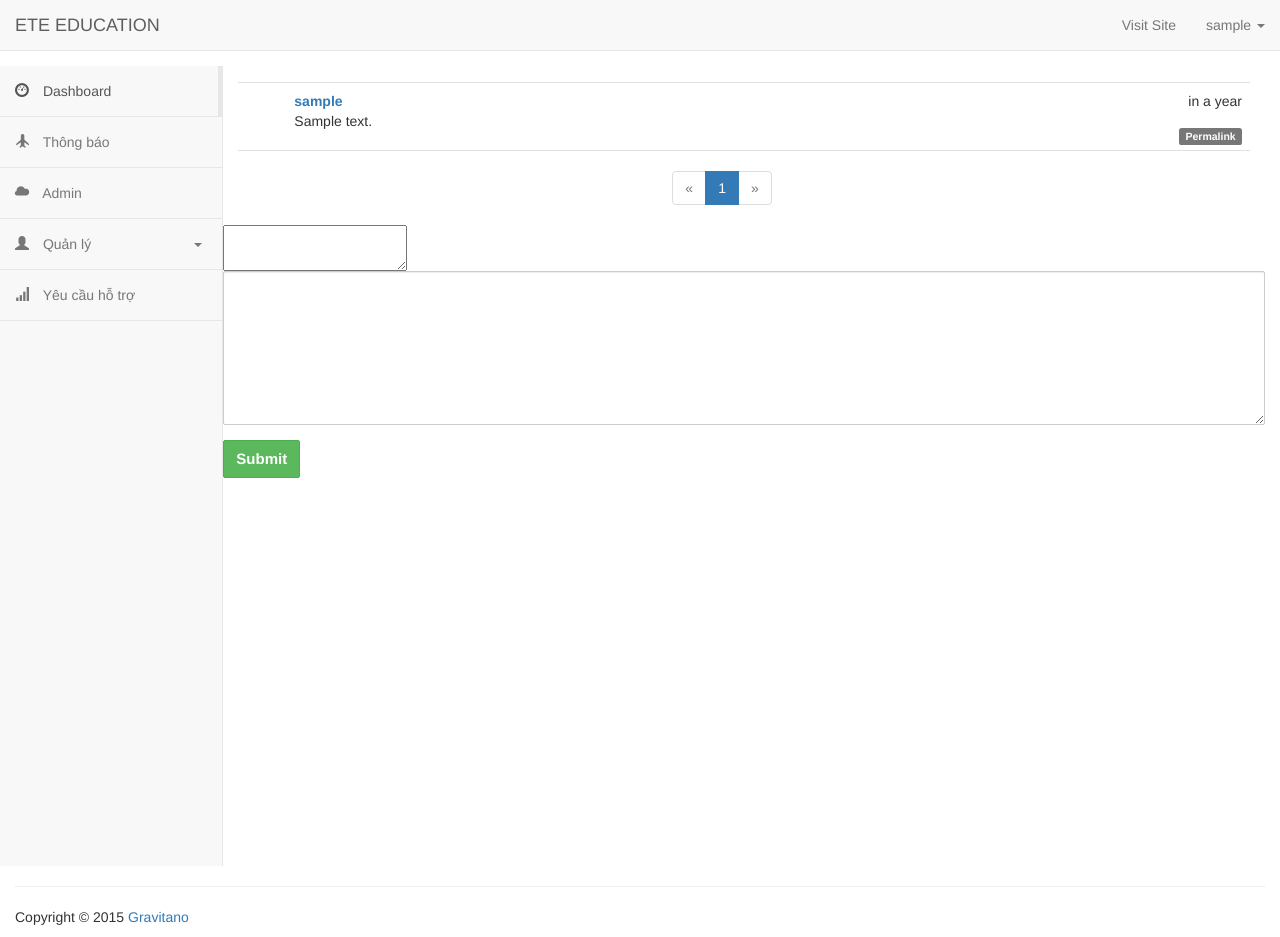
After one commit to MrVu/School-Management, a Flask app: page /admin/posts in a window 1280 px wide. The commit adds this page. Run offline with Flask 2, Linux system fonts and the light colour scheme; a user stored in the database is signed in; tables that the repository leaves empty hold one stand-in row (values such as "Sample post"); some libraries are stand-ins or nearby versions.

Commit message:
add posts

```diff
--- a/app/main/forms.py
+++ b/app/main/forms.py
@@ -1,25 +1,36 @@
 from flask_wtf import FlaskForm
-from wtforms import StringField, SubmitField, PasswordField, BooleanField
+from wtforms import StringField, SubmitField, PasswordField, BooleanField, TextAreaField
+from flask_pagedown.fields import PageDownField
 from wtforms.validators import Required
+
 
 class SubjectsAdd(FlaskForm):
     subject_name = StringField('Subject Name', validators=[Required()])
     submit = SubmitField('Add Subject')
 
+
 class StudentForm(FlaskForm):
     name = StringField('Student name')
-    phone_number= StringField('Phone number')
+    phone_number = StringField('Phone number')
     address = StringField('Address')
     pay_day = StringField('dd-mm-yy')
     submit = SubmitField('Add')
 
+
 class AttendanceClass(FlaskForm):
     submit = SubmitField('Choose class')
+
 
 class AttendanceForm(FlaskForm):
     absent = BooleanField('Absent')
     submit = SubmitField('Add')
 
+
 class AttendanceQuery(FlaskForm):
     date = StringField('Date')
-    submit= SubmitField('Search')
+    submit = SubmitField('Search')
+
+
+class PostForm(FlaskForm):
+    body = PageDownField('Enter your post')
+    submit = SubmitField('Submit')
--- a/app/main/views.py
+++ b/app/main/views.py
@@ -1,8 +1,8 @@
-from flask import render_template, session, redirect, url_for, request, sessions, flash
+from flask import render_template, session, redirect, url_for, request, sessions, flash, current_app
 from flask_login import login_required, logout_user, login_user, current_user
-from .forms import SubjectsAdd, StudentForm, AttendanceClass, AttendanceForm, AttendanceQuery
+from .forms import SubjectsAdd, StudentForm, AttendanceClass, AttendanceForm, AttendanceQuery, PostForm
 from . import main
-from app.models import Subject, User, Student, Attendance
+from app.models import Subject, User, Student, Attendance, Post
 from app import db
 from datetime import datetime
 
@@ -125,14 +125,15 @@ def editStudent(id):
     if student_form.validate_on_submit():
         subject = Subject.query.filter_by(name=request.form.get('subject')).first()
         student.name = student_form.name.data
-        student.pay_day= student_form.pay_day.data
+        student.pay_day = student_form.pay_day.data
         student.phone_number = student_form.phone_number.data
         student.address = student_form.address.data
         student.subject = subject
         db.session.add(student)
         db.session.commit()
         return redirect(url_for('main.getStudents'))
-    student_form.pay_day.data=student.pay_day
+    student_form.pay_day.data = student.pay_day
+    print(student.pay_day)
     student_form.name.data = student.name
     student_form.phone_number.data = student.phone_number
     student_form.address.data = student.address
@@ -142,6 +143,7 @@ def editStudent(id):
 # ----- END STUDENTS VIEWS -----#
 
 # ----- ATTENDANCE VIEWS -----#
+# Need some more view to count student's attendance
 @main.route('/admin/newattendance', methods=['GET', 'POST'])
 @login_required
 def newAttendance():
@@ -190,9 +192,36 @@ def attendanceQuery():
 def getAttendance(id, raw_date):
     date_plit = raw_date.split('-')
     date_query = datetime(year=int(date_plit[2]), month=int(date_plit[1]), day=int(date_plit[0]))
-    print(date_query)
     attendances = Attendance.query.filter(Attendance.subject_id == id, Attendance.date == date_query).all()
-    print(attendances)
     return render_template('admin/attendances.html', attendances=attendances)
 
+
 # ----- END ATTENDANCE VIEWS -----#
+
+# ----- START POST VIEWS -----#
+def newPost():
+    pass
+
+@main.route('/admin/posts', methods=['GET', 'POST'])
+def getPosts():
+    form = PostForm()
+    if form.validate_on_submit() and current_user.role.name=='admin':
+        post = Post(body=form.body.data)
+        db.session.add(post)
+        db.session.commit()
+        return redirect(url_for('main.getPosts'))
+    page = request.args.get('page', 1, type=int)
+    pagination = Post.query.order_by(Post.timestamp.desc()).paginate(
+        page, per_page=current_app.config['FLASKY_POSTS_PER_PAGE'],
+        error_out=False)
+    posts = pagination.items
+    return render_template('admin/posts.html', posts=posts, pagination=pagination, current_user=current_user, form=form)
+
+
+def deletePost():
+    pass
+
+
+def editPost():
+    pass
+# ----- END POST VIEWS -----#
--- a/app/static/css/styles.css
+++ b/app/static/css/styles.css
@@ -360,6 +360,8 @@
 		margin: 0;
 	}
 }
+
+
 label{
 margin-left: 20px;
 }
@@ -389,3 +391,112 @@ cursor: pointer;
 .form-group input[type="checkbox"]:checked + .btn-group > label span:last-child {
     display: none;
 }
+
+
+.profile-thumbnail {
+    position: absolute;
+}
+.profile-header {
+    min-height: 260px;
+    margin-left: 280px;
+}
+div.post-tabs {
+    margin-top: 16px;
+}
+ul.posts {
+    list-style-type: none;
+    padding: 0px;
+    margin: 16px 0px 0px 0px;
+    border-top: 1px solid #e0e0e0;
+}
+div.post-tabs ul.posts {
+    margin: 0px;
+    border-top: none;
+}
+ul.posts li.post {
+    padding: 8px;
+    border-bottom: 1px solid #e0e0e0;
+}
+ul.posts li.post:hover {
+    background-color: #f0f0f0;
+}
+div.post-date {
+    float: right;
+}
+div.post-author {
+    font-weight: bold;
+}
+div.post-thumbnail {
+    position: absolute;
+}
+div.post-content {
+    margin-left: 48px;
+    min-height: 48px;
+}
+div.post-footer {
+    text-align: right;
+}
+ul.comments {
+    list-style-type: none;
+    padding: 0px;
+    margin: 16px 0px 0px 0px;
+}
+ul.comments li.comment {
+    margin-left: 32px;
+    padding: 8px;
+    border-bottom: 1px solid #e0e0e0;
+}
+ul.comments li.comment:nth-child(1) {
+    border-top: 1px solid #e0e0e0;
+}
+ul.comments li.comment:hover {
+    background-color: #f0f0f0;
+}
+div.comment-date {
+    float: right;
+}
+div.comment-author {
+    font-weight: bold;
+}
+div.comment-thumbnail {
+    position: absolute;
+}
+div.comment-content {
+    margin-left: 48px;
+    min-height: 48px;
+}
+div.comment-form {
+    margin: 16px 0px 16px 32px;
+}
+div.pagination {
+    width: 100%;
+    text-align: right;
+    padding: 0px;
+    margin: 0px;
+}
+div.flask-pagedown-preview {
+    margin: 10px 0px 10px 0px;
+    border: 1px solid #e0e0e0;
+    padding: 4px;
+}
+div.flask-pagedown-preview h1 {
+    font-size: 140%;
+}
+div.flask-pagedown-preview h2 {
+    font-size: 130%;
+}
+div.flask-pagedown-preview h3 {
+    font-size: 120%;
+}
+.post-body h1 {
+    font-size: 140%;
+}
+.post-body h2 {
+    font-size: 130%;
+}
+.post-body h3 {
+    font-size: 120%;
+}
+.table.followers tr {
+    border-bottom: 1px solid #e0e0e0;
+}
--- a/app/static/js/scripts.js
+++ b/app/static/js/scripts.js
@@ -50,14 +50,7 @@ $(function () {
 			LightTableFilter.init();
 		}
 	});
-
-})(document);
-  $(function() {
-    $('#toggle-two').bootstrapToggle({
-      True: 'Yes',
-      False: 'No'
-    });
-  })
+});
 
 $(function () {
 $("#datepicker").datepicker({
--- /dev/null
+++ b/app/templates/_macros.html
@@ -0,0 +1,29 @@
+{% macro pagination_widget(pagination, endpoint, fragment='') %}
+<ul class="pagination">
+    <li {% if not pagination.has_prev %} class="disabled" {% endif %}>
+        <a href="{% if pagination.has_prev %}{{ url_for(endpoint, page=pagination.prev_num, **kwargs) }}{{ fragment }}{% else %}#{% endif %}">
+            &laquo;
+        </a>
+    </li>
+    {% for p in pagination.iter_pages() %}
+    {% if p %}
+    {% if p == pagination.page %}
+    <li class="active">
+        <a href="{{ url_for(endpoint, page = p, **kwargs) }}{{ fragment }}">{{ p }}</a>
+    </li>
+    {% else %}
+    <li>
+        <a href="{{ url_for(endpoint, page = p, **kwargs) }}{{ fragment }}">{{ p }}</a>
+    </li>
+    {% endif %}
+    {% else %}
+    <li class="disabled"><a href="#">&hellip;</a></li>
+    {% endif %}
+    {% endfor %}
+    <li {% if not pagination.has_next %} class="disabled" {% endif %}>
+        <a href="{% if pagination.has_next %}{{ url_for(endpoint, page=pagination.next_num, **kwargs) }}{{ fragment }}{% else %}#{% endif %}">
+            &raquo;
+        </a>
+    </li>
+</ul>
+{% endmacro %}
--- a/app/templates/admin/admin_base.html
+++ b/app/templates/admin/admin_base.html
@@ -7,13 +7,12 @@
     <script src="https://ajax.googleapis.com/ajax/libs/jquery/1.12.4/jquery.min.js"></script>
     <script src="{{ url_for('static', filename='js/scripts.js')}} "></script>
     <script src="{{ url_for('static', filename='js/bootstrap.min.js')}} "></script>
-    <link href="https://gitcdn.github.io/bootstrap-toggle/2.2.2/css/bootstrap-toggle.min.css" rel="stylesheet">
-    <script src="https://gitcdn.github.io/bootstrap-toggle/2.2.2/js/bootstrap-toggle.min.js"></script>
     <link rel="stylesheet prefetch"
           href="http://cdnjs.cloudflare.com/ajax/libs/bootstrap-datepicker/1.3.0/css/datepicker.css">
     <script src="http://cdnjs.cloudflare.com/ajax/libs/bootstrap-datepicker/1.3.0/js/bootstrap-datepicker.js"></script>
 
 
+    {{ pagedown.include_pagedown() }}
 </head>
 <body>
 <nav class="navbar navbar-default navbar-static-top">
@@ -31,18 +30,12 @@
                 <span class="icon-bar"></span>
             </button>
             <a class="navbar-brand" href="#">
-                Administrator
+                ETE EDUCATION
             </a>
         </div>
 
         <!-- Collect the nav links, forms, and other content for toggling -->
         <div class="collapse navbar-collapse" id="bs-example-navbar-collapse-1">
-            <form class="navbar-form navbar-left" method="GET" role="search">
-                <div class="form-group">
-                    <input type="text" name="q" class="form-control" placeholder="Search">
-                </div>
-                <button type="submit" class="btn btn-default"><i class="glyphicon glyphicon-search"></i></button>
-            </form>
             <ul class="nav navbar-nav navbar-right">
                 <li><a href="http://www.pingpong-labs.com" target="_blank">Visit Site</a></li>
                 <li class="dropdown ">
@@ -79,7 +72,8 @@
                         <ul class="nav navbar-nav">
                             <li class="active"><a href="#"><span class="glyphicon glyphicon-dashboard"></span> Dashboard</a>
                             </li>
-                            <li><a href="#"><span class="glyphicon glyphicon-plane"></span> Thông báo </a></li>
+                            <li><a href="{{ url_for('main.getPosts') }}"><span class="glyphicon glyphicon-plane"></span>
+                                Thông báo </a></li>
                             <li><a href="#"><span class="glyphicon glyphicon-cloud"></span> Admin</a></li>
 
                             <!-- Dropdown-->
@@ -110,7 +104,11 @@
             </div>
         </div>
     </div>
-    {% block content %}
+    <div class="col-md-10">
+        {% block content %}
+        {% endblock %}
+    </div>
+    {% block scripts %}
     {% endblock %}
     <footer class="pull-left footer">
         <p class="col-md-12">
--- /dev/null
+++ b/app/templates/admin/posts.html
@@ -0,0 +1,53 @@
+{% extends 'admin/admin_base.html' %}
+{% import "_macros.html" as macros %}
+{% block scripts %}
+{{ moment.include_jquery() }}
+{{ moment.include_moment() }}
+{% endblock %}
+{% block content %}
+<ul class="posts">
+    {% for post in posts %}
+    <li class="post">
+        <div class="post-content">
+            <div class="post-date">{{ moment(post.timestamp).fromNow() }}</div>
+            <div class="post-author"><a href="#">{{
+                post.author.username }}</a></div>
+            <div class="post-body">
+                {% if post.body_html %}
+                {{ post.body_html | safe }}
+                {% else %}
+                {{ post.body}}
+                {% endif %}
+            </div>
+            <div class="post-footer">
+                {% if current_user.role.name == 'admin' %}
+                <a href="#">
+                    <span class="label label-danger">Edit [Admin]</span>
+                </a>
+                {% endif %}
+                <a href="#">
+                    <span class="label label-default">Permalink</span>
+                </a>
+            </div>
+        </div>
+    </li>
+    {% endfor %}
+</ul>
+{% if pagination %}
+<div class="row">
+    <div class="col-md-2 center-block" style="float:none">
+        {{ macros.pagination_widget(pagination, 'main.getPosts') }}
+    </div>
+    {% endif %}
+    <form method="post">
+        {{ form.csrf_token }}
+        <div class="form-group">
+            {{ form.body(only_preview=True) }}
+            {{ form.body(class="form-control", rows="7", only_input=True ) }}
+        </div>
+        <div class="form-group">
+            {{ form.submit(class="btn btn-success") }}
+        </div>
+    </form>
+</div>
+{% endblock %}
--- a/config.py
+++ b/config.py
@@ -6,6 +6,7 @@ class Config:
     FLASKY_MAIL_SUBJECT_PREFIX = '[Flasky]'
     FLASKY_MAIL_SENDER = 'Flasky Admin <flasky@example.com>'
     FLASKY_ADMIN = os.environ.get('FLASKY_ADMIN')
+    FLASKY_POSTS_PER_PAGE= os.environ.get('FLASKY_POSTS_PER_PAGE') or 10
     @staticmethod
     def init_app(app):
         pass
```
Also changed, not shown: app/__init__.py (+6 -1 lines), app/models.py (+26 -2 lines), migrations/versions/0bd4ea035154_.py (added, +28 -0 lines), migrations/versions/6a0420e71518_.py (added, +37 -0 lines), data-dev.sqlite.
